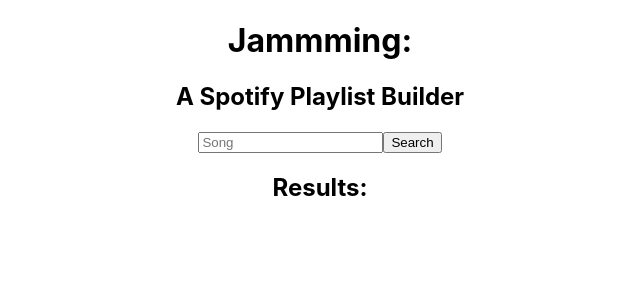
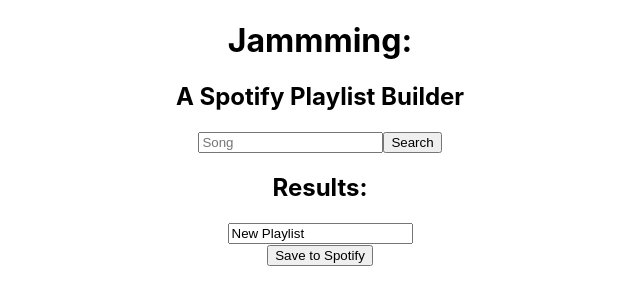
Before and after one commit to johnnyBettencourt/Jammming, a React (Create React App) app: page / in a window 1280 px wide. Shown: the top 304 px of the page, without its empty margins (320-960 px from the left). Built offline with nearby package versions, Linux system fonts and the light colour scheme.

Commit message:
added save playlist to spotify functionality

```diff
--- a/src/components/App/App.js
+++ b/src/components/App/App.js
@@ -17,6 +17,25 @@
     Spotify.search(term).then(setSearchResults);
   }, []);
 
+  const addTrack = useCallback((track) => {
+    if (playlistTracks.some((savedTrack) => savedTrack.id === track.id)) {
+      return;
+    }
+    setPlaylistTracks((prevTracks) => [...prevTracks, track]);
+  }, [playlistTracks]);
+
+  const removeTrack = useCallback((track) => {
+    setPlaylistTracks((prevTracks) => prevTracks.filter(currentTrack => currentTrack.id !== track.id))
+  }, []);
+
+  const savePlaylist = useCallback(() => {
+    const trackUris = playlistTracks.map((track) => track.uri);
+    Spotify.savePlaylist(playlistName, trackUris).then(() => {
+      setPlaylistName("New Playlist");
+      setPlaylistTracks([]);
+    });
+  }, [playlistName, playlistTracks]);
+
   return (
     <div className="App">
       <Header />
@@ -24,10 +43,15 @@
         onSearch={search}
       />
       <SearchResults
-        searchResults={searchResults}
+        tracks={searchResults}
+        onAdd={addTrack}
       />
       <Playlist
         playlistName={playlistName}
+        setPlaylistName={setPlaylistName}
+        tracks={playlistTracks}
+        onRemove={removeTrack}
+        onSave={savePlaylist}
       />
     </div>
   );
--- a/src/components/Playlist/Playlist.js
+++ b/src/components/Playlist/Playlist.js
@@ -1,5 +1,24 @@
+import TrackList from "../Tracklist/Tracklist";
+import { useCallback } from "react";
 
-function Playlist() {
+function Playlist({ tracks, playlistName, onRemove, setPlaylistName, onSave }) {
+
+    const handleNameChange = useCallback(
+        (e) => setPlaylistName(e.target.value), [setPlaylistName]
+    );
+    return (
+        <>
+            <div className="header">
+                <input placeholder={playlistName}
+                onChange={handleNameChange}
+                value={playlistName}
+                />
+            </div>
+
+            <TrackList tracks={tracks} onRemove={onRemove} isRemoval={true}/>
+            <button onClick={onSave}>Save to Spotify</button>
+        </>
+    )
 
 }
 
--- a/src/components/SearchResults/SearchResults.js
+++ b/src/components/SearchResults/SearchResults.js
@@ -1,10 +1,10 @@
 import TrackList from "../Tracklist/Tracklist";
 
-function SearchResults({ searchResults }) {
+function SearchResults({ tracks, onAdd }) {
     return (
         <>
             <h2>Results:</h2>
-            <TrackList tracks={searchResults}/>
+            <TrackList tracks={tracks} onAdd={onAdd}/>
         </>
     );
 }
--- a/src/components/Track/Track.js
+++ b/src/components/Track/Track.js
@@ -1,6 +1,23 @@
 import { useCallback } from "react";
 
-function Track({ track, addOn, onRemove, isRemoval,  }) {
+function Track({ track, onAdd, onRemove, isRemoval,  }) {
+
+    const addTrack = useCallback((e) => onAdd(track), [onAdd, track]);
+
+    const removeTrack = useCallback((e) => onRemove(track), []);
+
+    const renderAction = () => {
+        if(isRemoval) {
+            return (
+                <button onClick={removeTrack}> - </button>
+            )
+        }else {
+            return(
+                <button onClick={addTrack}> + </button>
+            )
+        }
+    }
+
     return (
         <div>
             <div>
@@ -9,6 +26,7 @@
                     {track.artist} | {track.album}
                 </p>
             </div>
+            {renderAction()}
         </div>
     );
 }
--- a/src/components/Tracklist/Tracklist.js
+++ b/src/components/Tracklist/Tracklist.js
@@ -1,6 +1,6 @@
 import Track from "../Track/Track";
 
-function TrackList({ tracks }) {
+function TrackList({ tracks, onAdd, onRemove, isRemoval }) {
     return (
         <div className="TrackList">
             {tracks.map((track) => {
@@ -8,6 +8,9 @@
                     <Track
                         track={track}
                         key={track.id}
+                        onAdd={onAdd}
+                        onRemove={onRemove}
+                        isRemoval={isRemoval}
                     />
                 )
             })}
--- a/src/utils/Spotify.js
+++ b/src/utils/Spotify.js
@@ -27,7 +27,7 @@
 
     search(term) {
         const accessToken = Spotify.getAccessToken();
-        return fetch(`https://api.spotify.com/v1/search?type=track&q=${term}`, {
+        return fetch(baseURL + term, {
             headers: {
                 Authorization: `Bearer ${accessToken}`
             }
```
